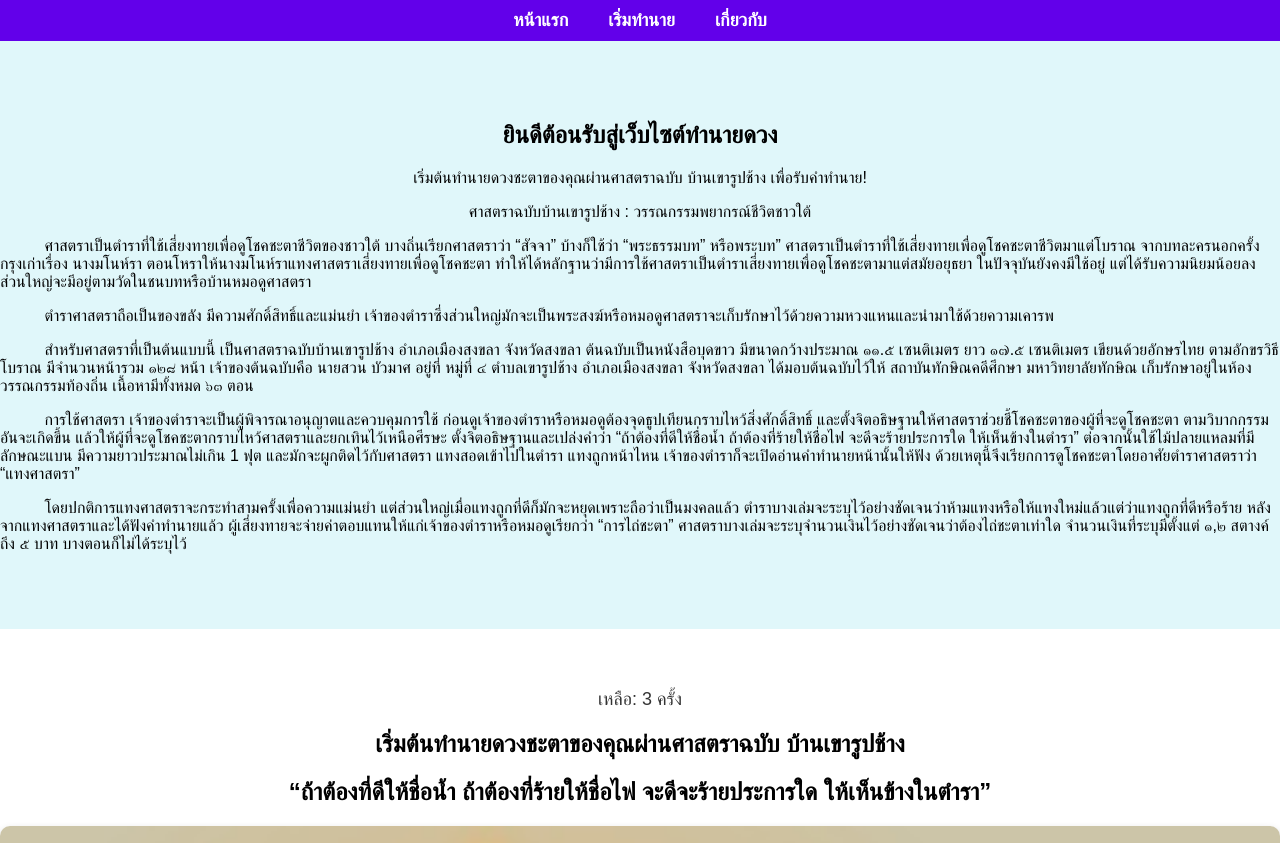
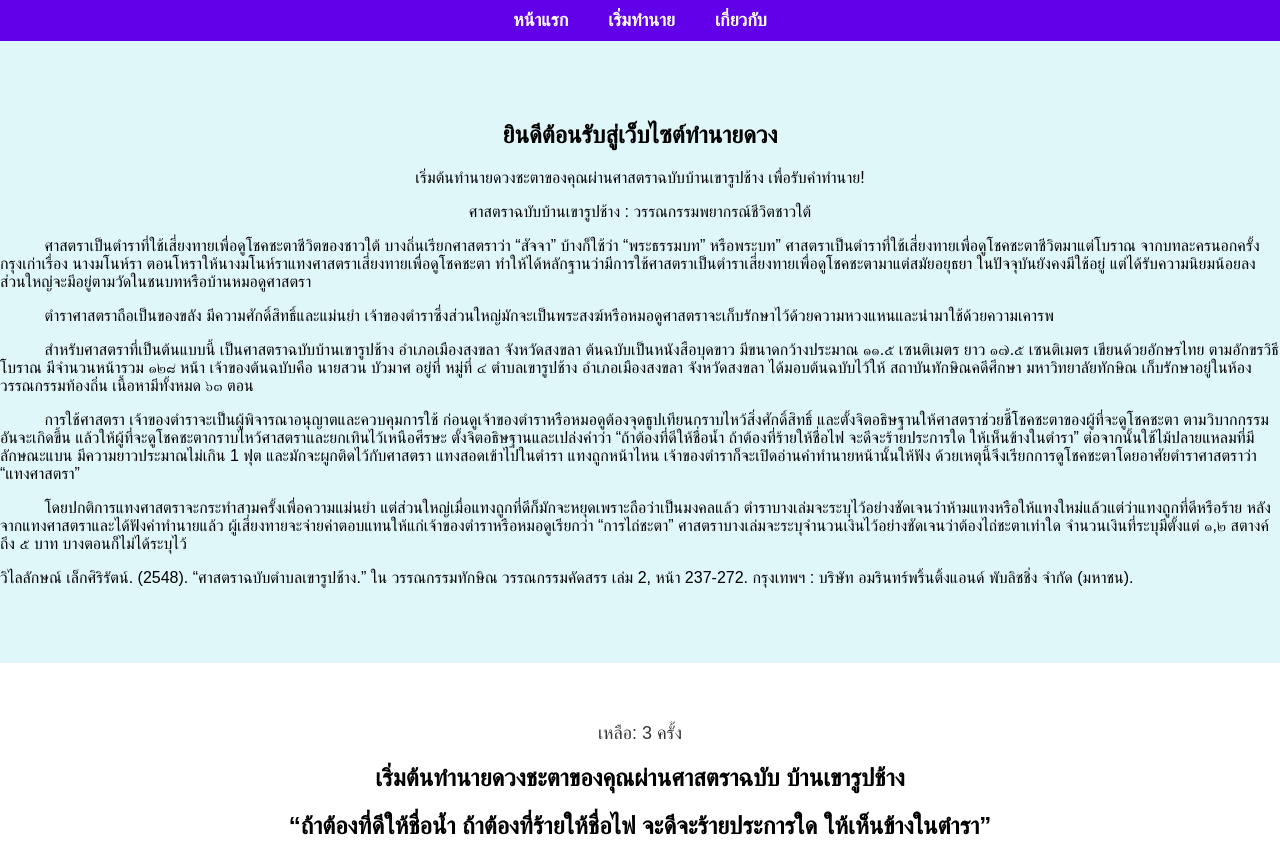
Before and after one commit to Imates/sara, a plain HTML site: page index.html in a window 1280 px wide. Shown: the top 843 px of the page. Drawn offline with Linux system fonts and the light colour scheme.

Commit message:
Update index.html

```diff
--- a/index.html
+++ b/index.html
@@ -20,7 +20,7 @@
     <section id="home">
         <div class="section-content">
             <h1>ยินดีต้อนรับสู่เว็บไซต์ทำนายดวง</h1>
-            <p>เริ่มต้นทำนายดวงชะตาของคุณผ่านศาสตราฉบับ บ้านเขารูปช้าง เพื่อรับคำทำนาย!</p>
+            <p>เริ่มต้นทำนายดวงชะตาของคุณผ่านศาสตราฉบับบ้านเขารูปช้าง เพื่อรับคำทำนาย!</p>
             <p>ศาสตราฉบับบ้านเขารูปช้าง : วรรณกรรมพยากรณ์ชีวิตชาวใต้ </p>
 
        </div>
@@ -30,7 +30,10 @@
             <p>&nbsp;&nbsp;&nbsp;&nbsp;&nbsp;&nbsp;&nbsp;&nbsp;&nbsp;&nbsp;สำหรับศาสตราที่เป็นต้นแบบนี้ เป็นศาสตราฉบับบ้านเขารูปช้าง อำเภอเมืองสงขลา จังหวัดสงขลา ต้นฉบับเป็นหนังสือบุดขาว มีขนาดกว้างประมาณ ๑๑.๕ เซนติเมตร ยาว ๑๗.๕ เซนติเมตร เขียนด้วยอักษรไทย ตามอักขรวิธีโบราณ มีจำนวนหน้ารวม ๑๒๘ หน้า เจ้าของต้นฉบับคือ นายสวน บัวมาศ อยู่ที่ หมู่ที่ ๔ ตำบลเขารูปช้าง อำเภอเมืองสงขลา จังหวัดสงขลา ได้มอบต้นฉบับไว้ให้ สถาบันทักษิณคดีศึกษา มหาวิทยาลัยทักษิณ เก็บรักษาอยู่ในห้องวรรณกรรมท้องถิ่น เนื้อหามีทั้งหมด ๖๓ ตอน </p>
             <p>&nbsp;&nbsp;&nbsp;&nbsp;&nbsp;&nbsp;&nbsp;&nbsp;&nbsp;&nbsp;การใช้ศาสตรา เจ้าของตำราจะเป็นผู้พิจารณาอนุญาตและควบคุมการใช้ ก่อนดูเจ้าของตำราหรือหมอดูต้องจุดธูปเทียนกราบไหว้สิ่งศักดิ์สิทธิ์ และตั้งจิตอธิษฐานให้ศาสตราช่วยชี้โชคชะตาของผู้ที่จะดูโชคชะตา ตามวิบากกรรมอันจะเกิดขึ้น แล้วให้ผู้ที่จะดูโชคชะตากราบไหว้ศาสตราและยกเทินไว้เหนือศีรษะ ตั้งจิตอธิษฐานและเปล่งคำว่า “ถ้าต้องที่ดีให้ชื่อน้ำ ถ้าต้องที่ร้ายให้ชื่อไฟ จะดีจะร้ายประการใด ให้เห็นข้างในตำรา” ต่อจากนั้นใช้ไม้ปลายแหลมที่มีลักษณะแบน มีความยาวประมาณไม่เกิน 1 ฟุต และมักจะผูกติดไว้กับศาสตรา แทงสอดเข้าไปในตำรา แทงถูกหน้าไหน เจ้าของตำราก็จะเปิดอ่านคำทำนายหน้านั้นให้ฟัง ด้วยเหตุนี้จึงเรียกการดูโชคชะตาโดยอาศัยตำราศาสตราว่า “แทงศาสตรา”  </p>
             <p>&nbsp;&nbsp;&nbsp;&nbsp;&nbsp;&nbsp;&nbsp;&nbsp;&nbsp;&nbsp;โดยปกติการแทงศาสตราจะกระทำสามครั้งเพื่อความแม่นยำ แต่ส่วนใหญ่เมื่อแทงถูกที่ดีก็มักจะหยุดเพราะถือว่าเป็นมงคลแล้ว ตำราบางเล่มจะระบุไว้อย่างชัดเจนว่าห้ามแทงหรือให้แทงใหม่แล้วแต่ว่าแทงถูกที่ดีหรือร้าย หลังจากแทงศาสตราและได้ฟังคำทำนายแล้ว ผู้เสี่ยงทายจะจ่ายค่าตอบแทนให้แก่เจ้าของตำราหรือหมอดูเรียกว่า “การไถ่ชะตา” ศาสตราบางเล่มจะระบุจำนวนเงินไว้อย่างชัดเจนว่าต้องไถ่ชะตาเท่าใด จำนวนเงินที่ระบุมีตั้งแต่ ๑,๒ สตางค์ ถึง ๕ บาท บางตอนก็ไม่ได้ระบุไว้</p>
-      </div>
+            <p>วิไลลักษณ์  เล็กศิริรัตน์. (2548). “ศาสตราฉบับตำบลเขารูปช้าง.” ใน วรรณกรรมทักษิณ
+	วรรณกรรมคัดสรร เล่ม 2, หน้า 237-272. กรุงเทพฯ : บริษัท อมรินทร์พริ้นติ้งแอนด์
+	พับลิชชิ่ง จำกัด (มหาชน).  </p>
+       </div>
 
     </section>
 
@@ -54,9 +57,7 @@
         <div class="section-content">
             <h2>เกี่ยวกับเว็บไซต์</h2>
             <p>เว็บไซต์นี้ถูกสร้างขึ้นเพื่อให้คุณได้สนุกกับการทำนายดวงชะตาผ่านศาสตราฉบับ บ้านเขารูปช้าง ที่มีคำทำนายที่น่าตื่นเต้นและแม่นยำ</p>
-            <p>วิไลลักษณ์  เล็กศิริรัตน์. (2548). “ศาสตราฉบับตำบลเขารูปช้าง.” ใน วรรณกรรมทักษิณ
-	วรรณกรรมคัดสรร เล่ม 2, หน้า 237-272. กรุงเทพฯ : บริษัท อมรินทร์พริ้นติ้งแอนด์
-	พับลิชชิ่ง จำกัด (มหาชน).  </p>
+
         </div>
     </section>
 
```
